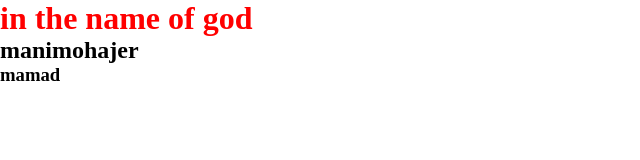
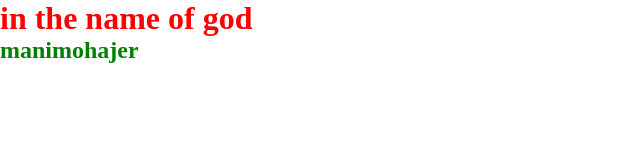
Before and after one commit to githubmanii/repository-train-, a plain HTML site: page index.html in a window 1280 px wide. Shown: the whole page, without its empty margins (0-640 px from the left). Drawn offline with Linux system fonts and the light colour scheme.

Commit message:
add style to h

```diff
--- a/style.css
+++ b/style.css
@@ -7,3 +7,12 @@
 h1 {
   color: red;
 }
+
+
+h2{
+  color:green;
+}
+
+h3{
+  color:white;
+}
```
